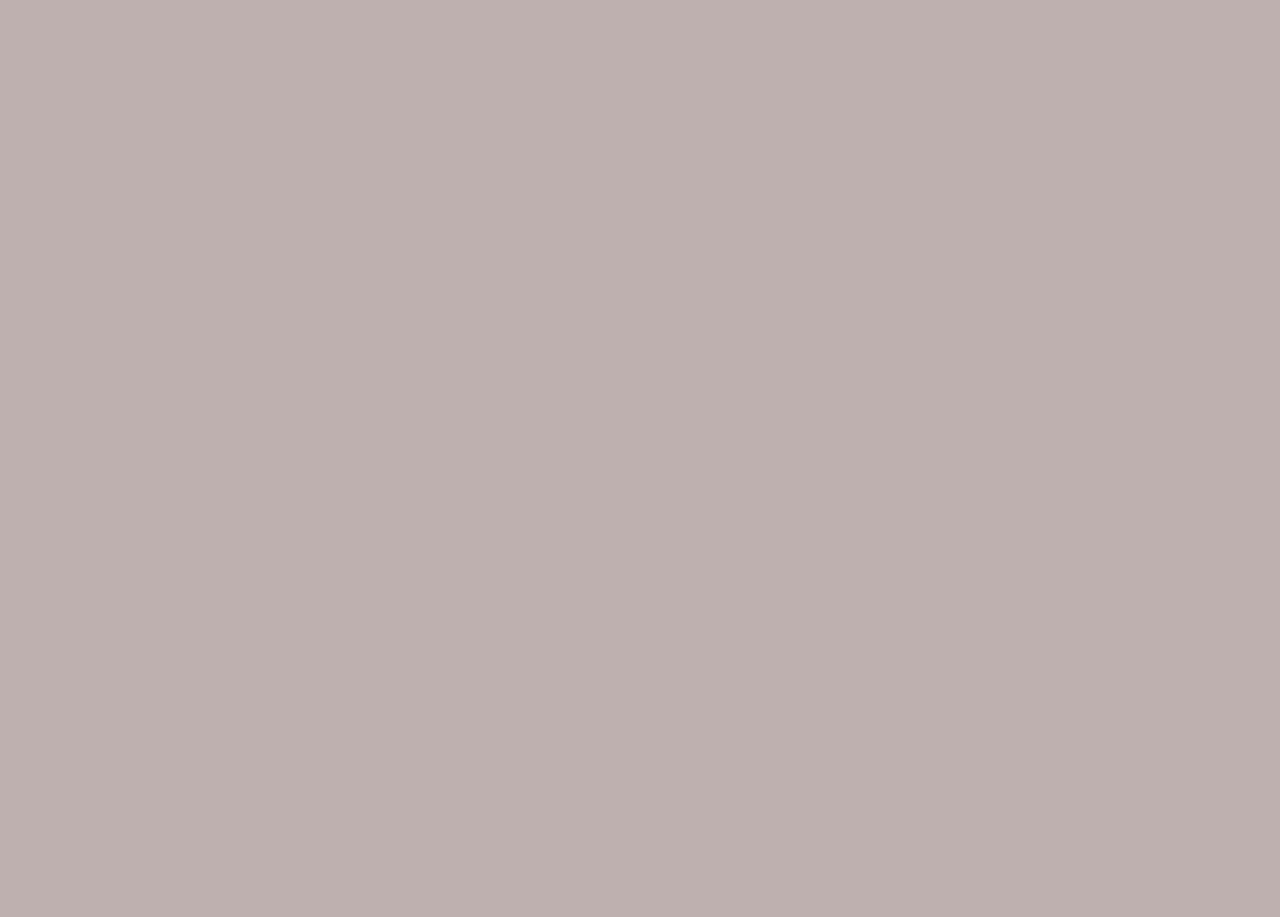
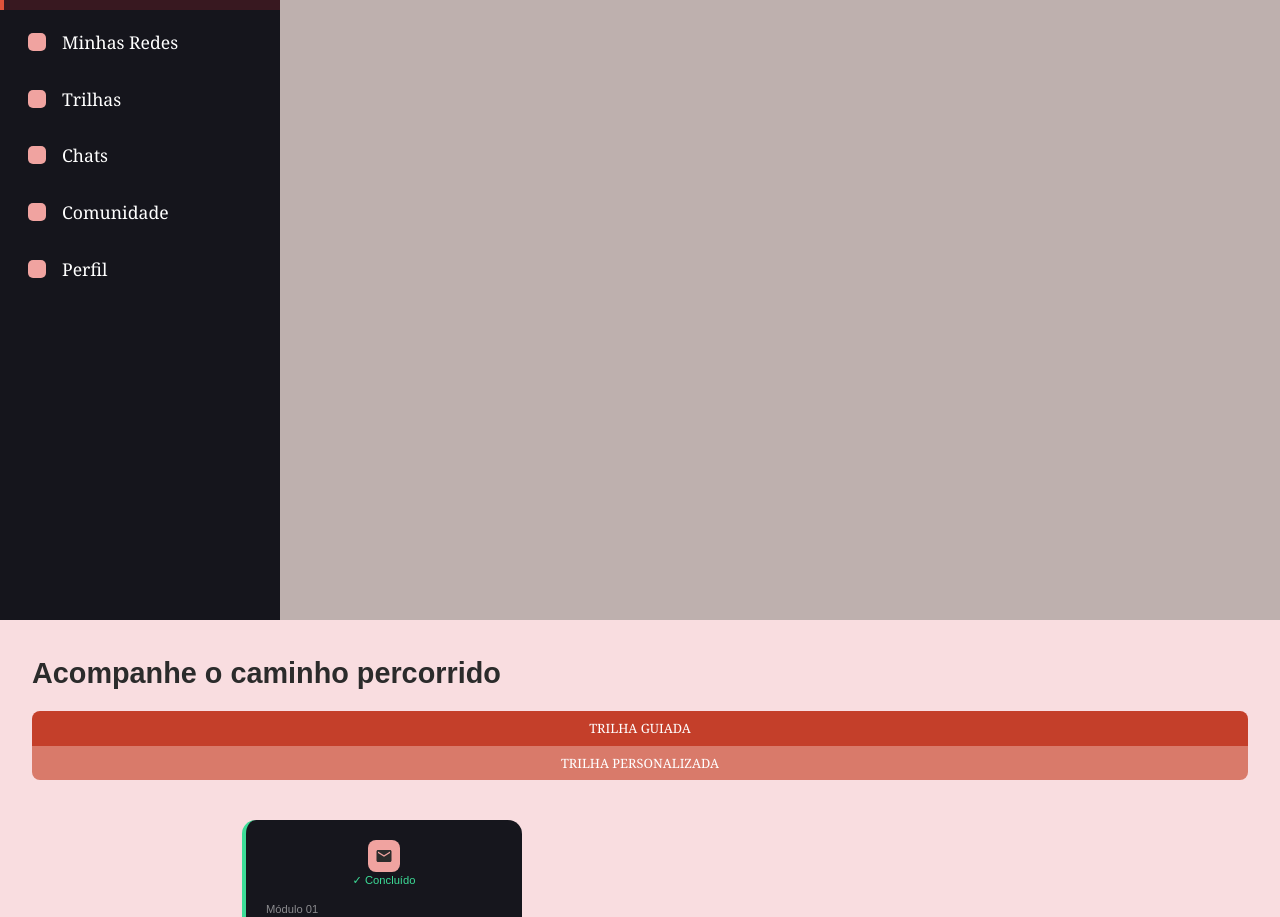
Before and after one commit to Felipejbm/CoroaAfro, a React (Vite) app: page /trilha-guiada in a window 1280 px wide. Shown: the part 180-1097 px from the top of the page. Before the commit the page ends 800 px from the top, so only its background shows below. Built offline with nearby package versions, Linux system fonts and the light colour scheme.

Commit message:
feat(pages): cria esqueleto da pagina de trilha guiada

```diff
--- a/src/pages/Trilhas/TrilhaGuiada/TrilhaGuiada.tsx
+++ b/src/pages/Trilhas/TrilhaGuiada/TrilhaGuiada.tsx
@@ -1,9 +1,223 @@
-import { Stack } from "@mui/material";
+import { Button, Stack, Typography } from "@mui/material";
+import type { Module } from "./TrilhaGuiada.types";
+import { modules, statusConfig } from "./TrilhaGuiada.utils";
+import { useState } from "react";
+import NavBar from "../../../components/NavBar/NavBar";
+
+function ModuleCard({ module }: { module: Module }) {
+  const { number, title, description, status, icon } = module;
+  const config = statusConfig[status];
+
+  return (
+    <Stack
+      sx={{
+        backgroundColor: "#16161d",
+        borderRadius: "14px",
+        borderLeft: `4px solid ${config.color}`,
+        width: { xs: "100%", sm: 280 },
+        p: 2.5,
+      }}
+    >
+      <Stack
+        sx={{
+          display: "flex",
+          justifyContent: "space-between",
+          alignItems: "center",
+          mb: 1.5,
+        }}
+      >
+        <Stack
+          sx={{
+            width: 32,
+            height: 32,
+            borderRadius: "8px",
+            backgroundColor: "#f0a3a0",
+            display: "flex",
+            alignItems: "center",
+            justifyContent: "center",
+          }}
+        >
+          {icon}
+        </Stack>
+        <Typography
+          sx={{
+            fontFamily: "'Comfortaa', sans-serif",
+            fontSize: "0.7rem",
+            color: config.color,
+          }}
+        >
+          {config.label}
+        </Typography>
+      </Stack>
+
+      <Typography
+        sx={{
+          fontFamily: "'Comfortaa', sans-serif",
+          fontSize: "0.7rem",
+          color: "rgba(255,255,255,0.5)",
+          mb: 0.5,
+        }}
+      >
+        {number}
+      </Typography>
+      <Typography
+        sx={{
+          fontFamily: "'Comfortaa', sans-serif",
+          fontWeight: 700,
+          fontSize: "1.05rem",
+          color: "#fff",
+          mb: 1.5,
+        }}
+      >
+        {title}
+      </Typography>
+      <Typography
+        sx={{
+          fontFamily: "'Comfortaa', sans-serif",
+          fontSize: "0.8rem",
+          color: "rgba(255,255,255,0.7)",
+          lineHeight: 1.5,
+          mb: 2,
+        }}
+      >
+        {description}
+      </Typography>
+
+      <Stack sx={{ display: "flex", justifyContent: "flex-end" }}>
+        <Typography
+          sx={{
+            fontFamily: "'Comfortaa', sans-serif",
+            fontSize: "0.75rem",
+            fontWeight: 700,
+            color: config.color,
+          }}
+        >
+          Acessar
+        </Typography>
+      </Stack>
+    </Stack>
+  );
+}
+
+function TimelineDot({ color }: { color: string }) {
+  return (
+    <Stack
+      sx={{
+        width: 18,
+        height: 18,
+        borderRadius: "50%",
+        border: `3px solid ${color}`,
+        backgroundColor: "#16161d",
+      }}
+    />
+  );
+}
 
 export default function TrilhaGuiada() {
+  const [tab, setTab] = useState<"guiada" | "personalizada">("guiada");
+
   return (
-    <>
-      <Stack>TrilhaGuiada</Stack>
-    </>
+    <Stack>
+      <NavBar />
+      <Stack
+        sx={{
+          backgroundColor: "#f9dde0",
+          p: { xs: 3, md: 4 },
+          minHeight: "100vh",
+        }}
+      >
+        <Typography
+          sx={{
+            fontFamily: "'Comfortaa', sans-serif",
+            fontWeight: 700,
+            fontSize: { xs: "1.4rem", md: "1.8rem" },
+            color: "#2b2b2b",
+            mb: 2,
+          }}
+        >
+          Acompanhe o caminho percorrido
+        </Typography>
+
+        {/* Tabs */}
+        <Stack
+          sx={{
+            display: "inline-flex",
+            borderRadius: "8px",
+            overflow: "hidden",
+            mb: 5,
+          }}
+        >
+          <Button
+            onClick={() => setTab("guiada")}
+            sx={{
+              fontFamily: "'Playfair Display', Georgia, serif",
+              fontVariant: "small-caps",
+              fontSize: "0.8rem",
+              color: "#fff",
+              backgroundColor: tab === "guiada" ? "#c43f2a" : "#d97a6a",
+              borderRadius: 0,
+              px: 2,
+              "&:hover": { backgroundColor: "#c43f2a" },
+            }}
+          >
+            Trilha guiada
+          </Button>
+          <Button
+            onClick={() => setTab("personalizada")}
+            sx={{
+              fontFamily: "'Playfair Display', Georgia, serif",
+              fontVariant: "small-caps",
+              fontSize: "0.8rem",
+              color: "#fff",
+              backgroundColor: tab === "personalizada" ? "#c43f2a" : "#d97a6a",
+              borderRadius: 0,
+              px: 2,
+              "&:hover": { backgroundColor: "#c43f2a" },
+            }}
+          >
+            Trilha personalizada
+          </Button>
+        </Stack>
+
+        {/* Timeline em zigue-zague */}
+        <Stack sx={{ position: "relative", maxWidth: 700 }}>
+          {modules.map((module, i) => {
+            const isLeft = module.align === "left";
+            const isLast = i === modules.length - 1;
+            const dotColor = statusConfig[module.status].color;
+
+            return (
+              <Stack
+                key={module.number}
+                sx={{
+                  display: "flex",
+                  justifyContent: isLeft ? "flex-start" : "flex-end",
+                  alignItems: "center",
+                  position: "relative",
+                  mb: isLast ? 0 : 5,
+                }}
+              >
+                <ModuleCard module={module} />
+
+                {/* Linha + ponto conector */}
+                <Stack
+                  sx={{
+                    position: "absolute",
+                    top: "50%",
+                    left: isLeft ? "calc(100% + 12px)" : "auto",
+                    right: isLeft ? "auto" : "calc(100% + 12px)",
+                    transform: "translateY(-50%)",
+                    display: "flex",
+                    alignItems: "center",
+                  }}
+                >
+                  <TimelineDot color={dotColor} />
+                </Stack>
+              </Stack>
+            );
+          })}
+        </Stack>
+      </Stack>
+    </Stack>
   );
 }
--- /dev/null
+++ b/src/pages/Trilhas/TrilhaGuiada/TrilhaGuiada.utils.tsx
@@ -0,0 +1,47 @@
+import type { Module, Status } from "./TrilhaGuiada.types";
+import EmailIcon from "@mui/icons-material/Email";
+import BarChartIcon from "@mui/icons-material/BarChart";
+import GroupsIcon from "@mui/icons-material/Groups";
+import TrendingUpIcon from "@mui/icons-material/TrendingUp";
+
+export const statusConfig: Record<Status, { label: string; color: string }> = {
+  concluido: { label: "✓ Concluído", color: "#3ddc97" },
+  progresso: { label: "▶ Em progresso", color: "#f2b705" },
+};
+
+export const modules: Module[] = [
+  {
+    number: "Módulo 01",
+    title: "Identidade Visual",
+    description: "Tudo que sua empresa precisa para ser lembrada!",
+    status: "concluido",
+    icon: <EmailIcon sx={{ fontSize: 18, color: "#2b2b2b" }} />,
+    align: "left", // 🔥 Corrigido: Agora está dentro do objeto corretamente
+  },
+  {
+    number: "Módulo 02",
+    title: "Posicionamento de Marca",
+    description:
+      "Como fazer sua empresa ocupar um espaço único na mente dos clientes.",
+    status: "concluido",
+    icon: <BarChartIcon sx={{ fontSize: 18, color: "#2b2b2b" }} />,
+    align: "right",
+  },
+  {
+    number: "Módulo 03",
+    title: "Público-Alvo",
+    description:
+      "Descubra quem realmente compra de você e como se comunicar melhor.",
+    status: "concluido",
+    icon: <GroupsIcon sx={{ fontSize: 18, color: "#2b2b2b" }} />,
+    align: "left",
+  },
+  {
+    number: "Módulo 04",
+    title: "Redes Sociais",
+    description: "Transforme seguidores em oportunidades de negócio.",
+    status: "progresso",
+    icon: <TrendingUpIcon sx={{ fontSize: 18, color: "#2b2b2b" }} />,
+    align: "right",
+  },
+];
```
Also changed, not shown: src/pages/Trilhas/TrilhaGuiada/TrilhaGuiada.types.ts (added, +10 -0 lines).
